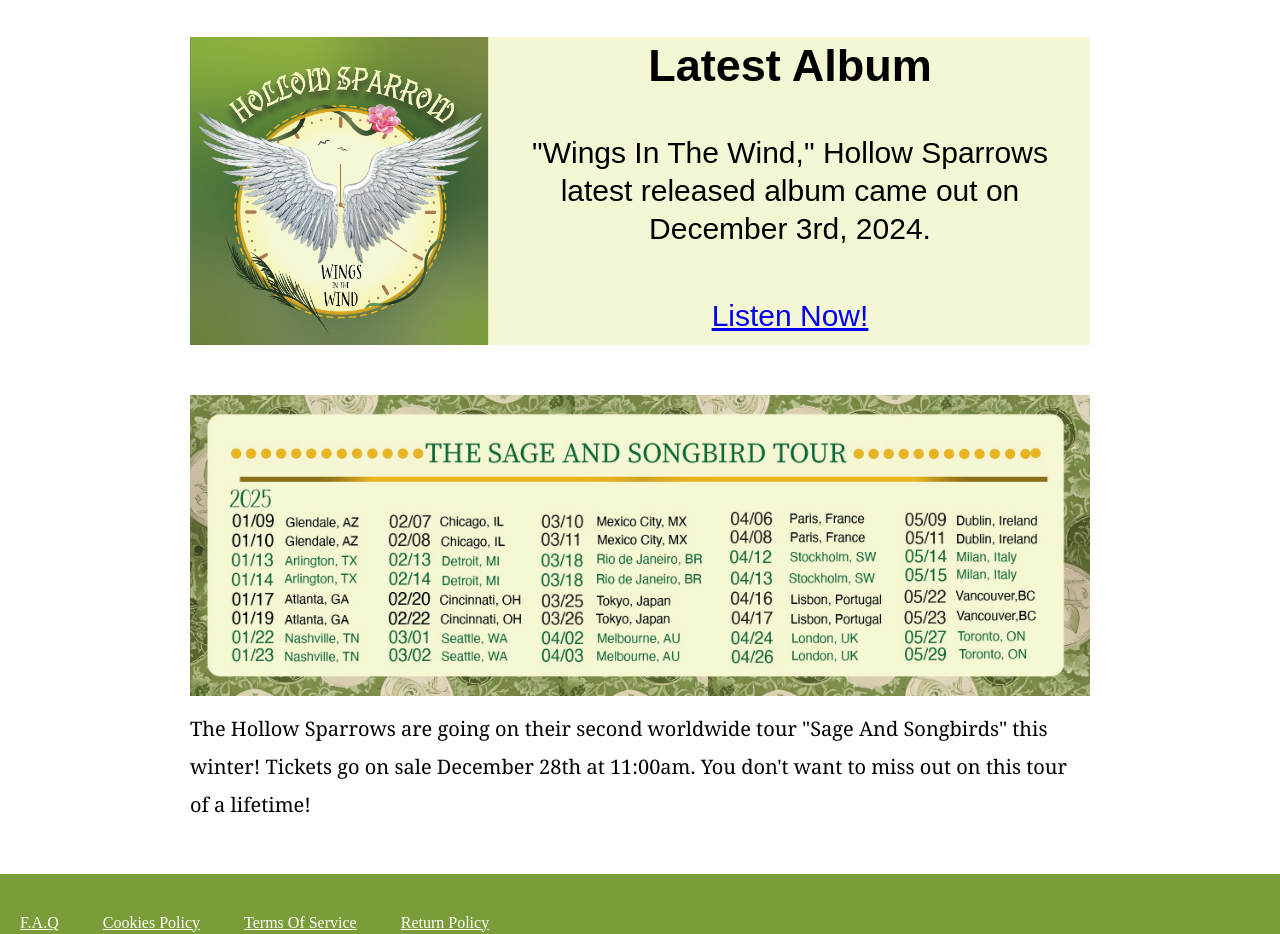
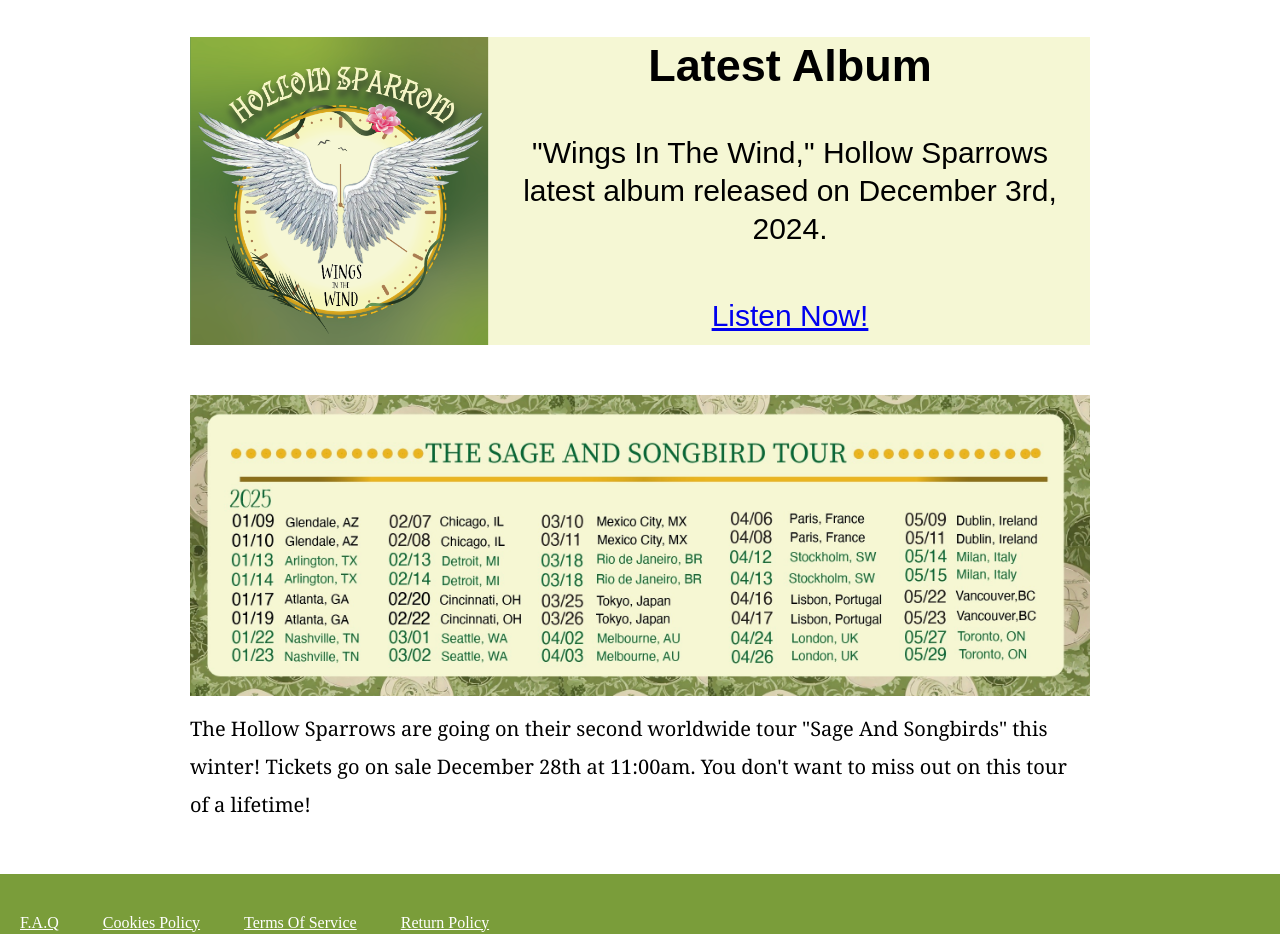
Before and after one commit to milena-bettio/album, a plain HTML site: page index.html in a window 1280 px wide. Shown: the part 1100-2034 px from the top of the page. Drawn offline with Linux system fonts and the light colour scheme; a web font is replaced by a local one.

Commit message:
Update index.html

```diff
--- a/index.html
+++ b/index.html
@@ -38,7 +38,7 @@
         <img src="assets/AlbumCover.png" alt="album cover">
         <div class="song-content text">
             <h2>Latest Album</h2>
-            <p>"Wings In The Wind," Hollow Sparrows latest released album came out on
+            <p>"Wings In The Wind," Hollow Sparrows latest album released on
                 December 3rd, 2024.
             </p>
             <a href="album.html">Listen Now!</a>
```
